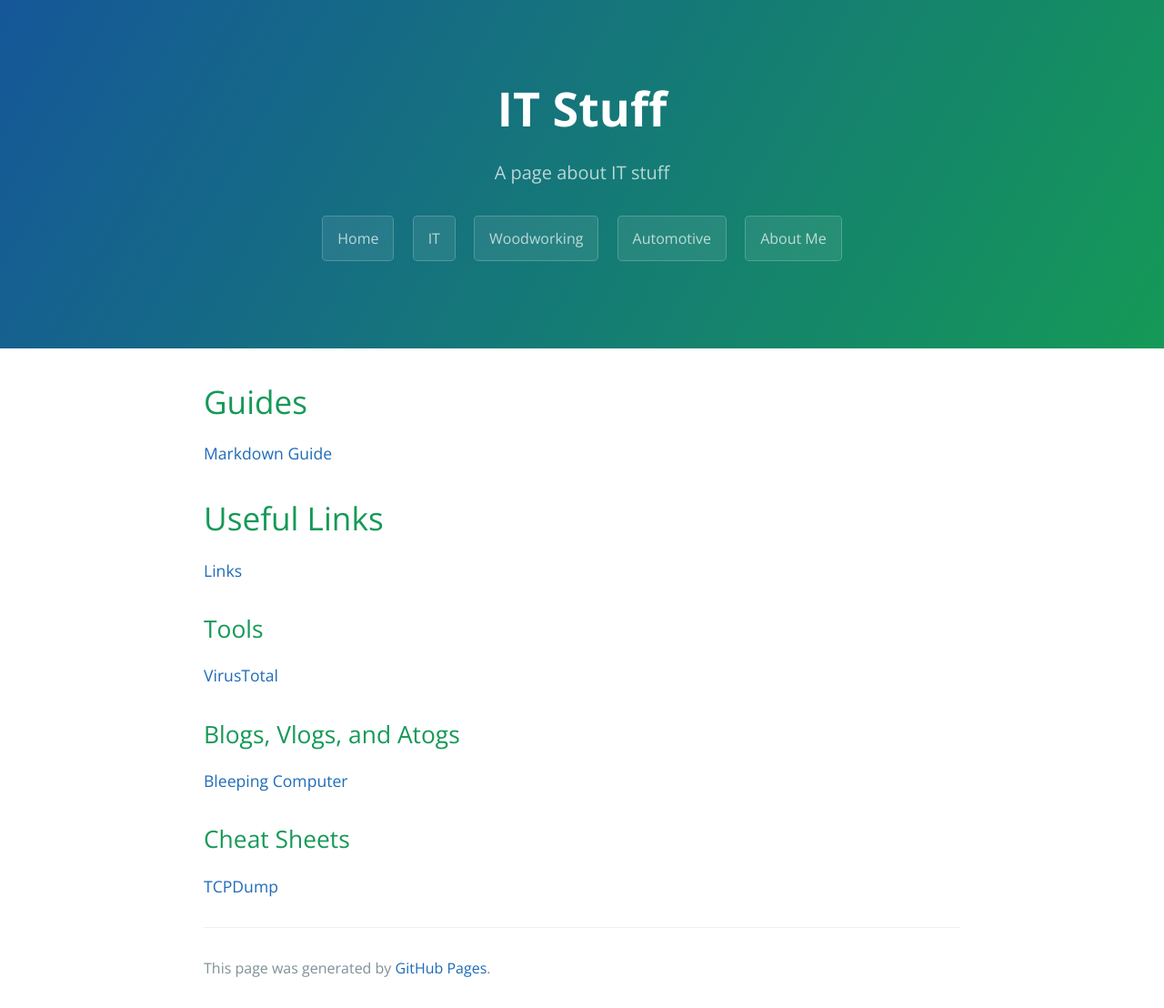
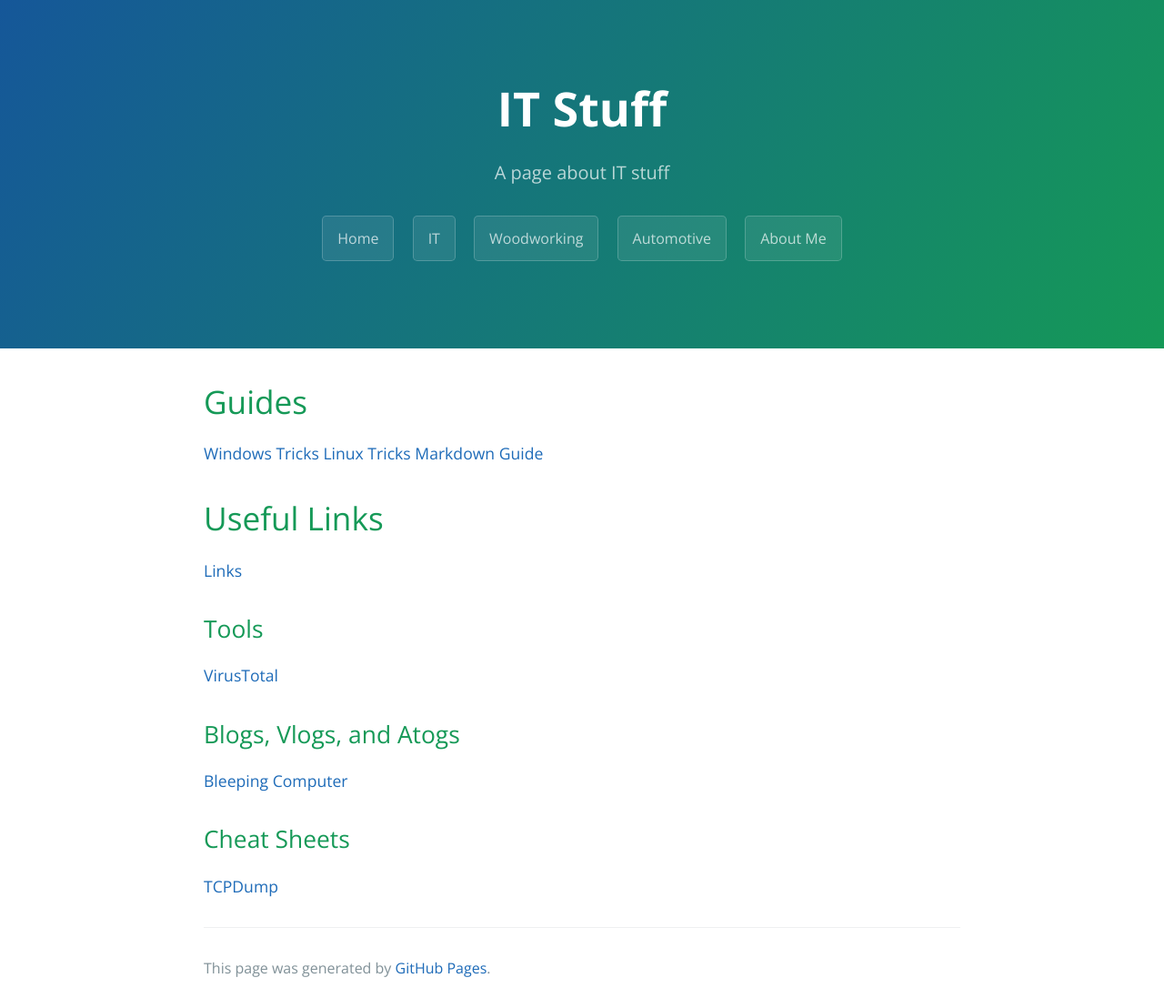
Before and after one commit to ognalysis/ognalysis.github.io, a Jekyll site: the page built from it/index.md, in a window 1280 px wide. Shown: the whole page at 91% size. Built offline with Jekyll 4.4.1, drawn with Linux system fonts in a browser that asks for light colours.

Commit message:
Update index.md

```diff
--- a/it/index.md
+++ b/it/index.md
@@ -5,6 +5,8 @@ description: A page about IT stuff
 ---
 
 # Guides
+[Windows Tricks](/it/windows.html)
+[Linux Tricks](/it/linux.html)
 [Markdown Guide](/it/markdown_guide.html)
 
 # Useful Links
```
